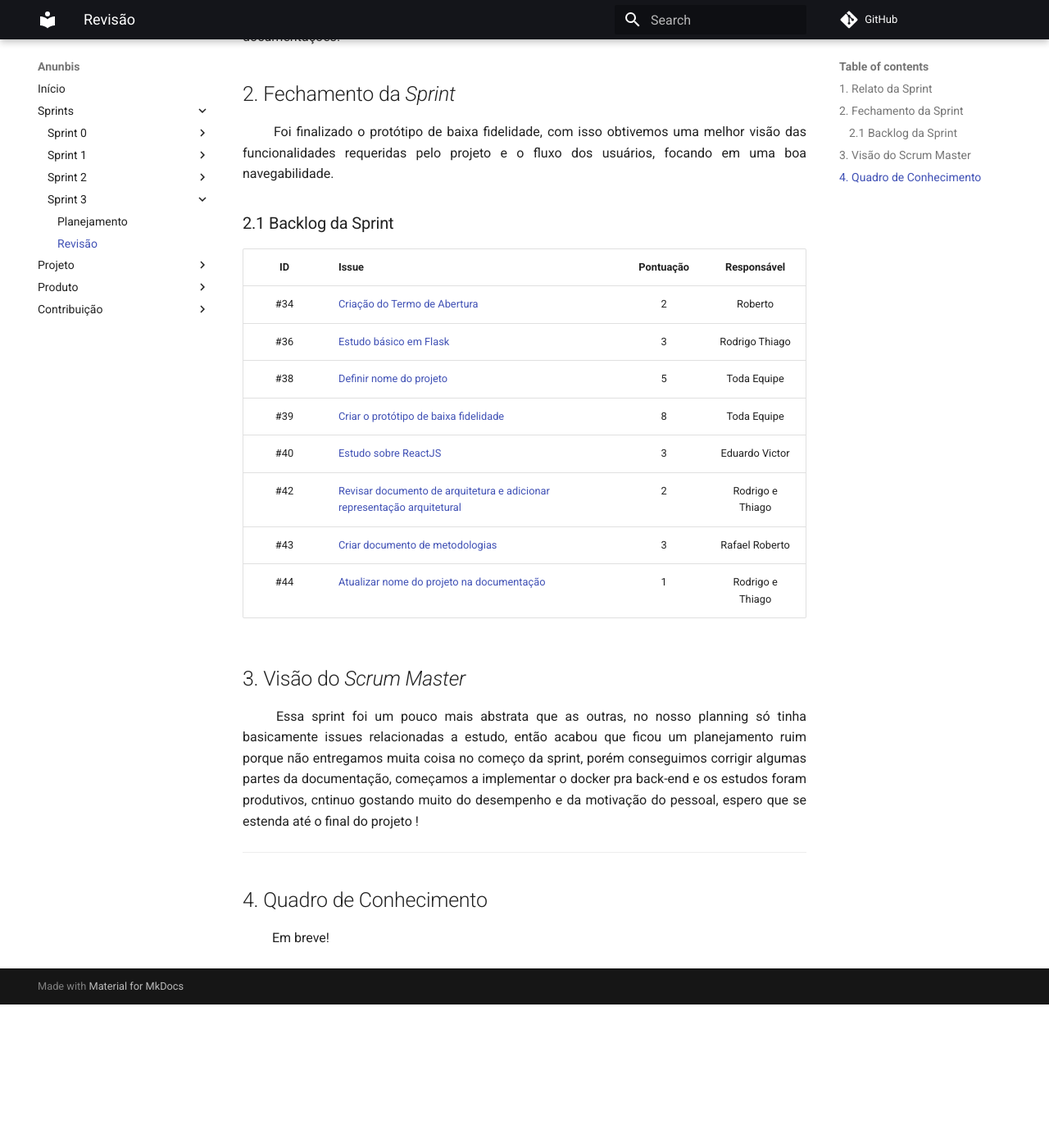
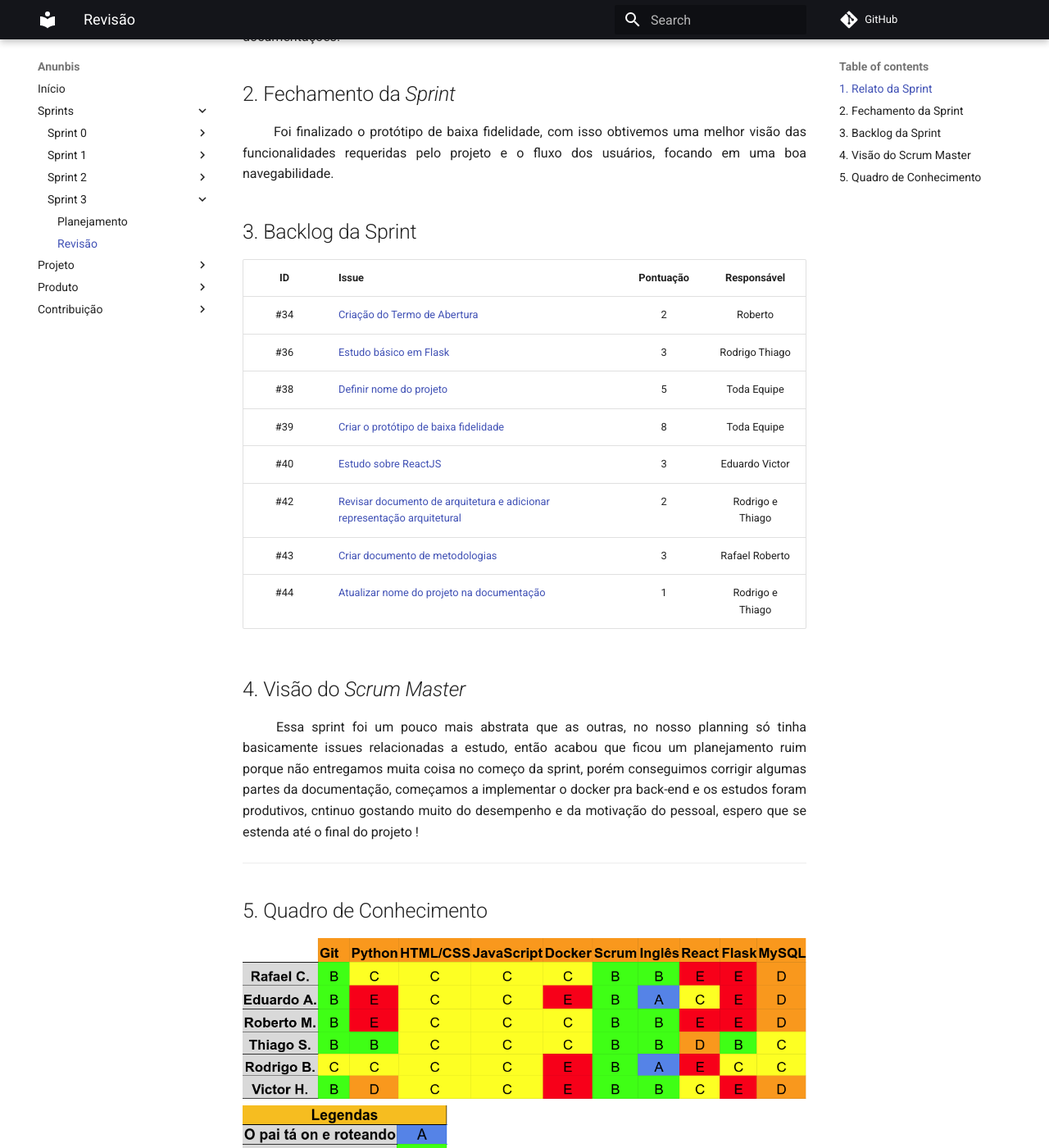
Before and after one commit to fga-eps-mds/2020.2-Anunbis, an MkDocs documentation site: the page built from docs/sprints/revisao-sprint-3.md, in a window 1280 px wide and 1400 px high, scrolled down 327 px. Shown: the whole window at 82% size. Built offline with MkDocs 1.6.1 and Material for MkDocs 9.7.7, drawn with Linux system fonts in a browser that asks for light colours; comment, search, counter and statistics services are not loaded; before the commit the page ends 1552 px from its top, so only the background shows below that.

Commit message:
#60 Adicionando a imagem do quadro de conhecimento
Co-authored-by: Balbinoo <rodrigo080599@hotmail.com>

```diff
--- a/docs/sprints/revisao-sprint-3.md
+++ b/docs/sprints/revisao-sprint-3.md
@@ -10,7 +10,7 @@ Nessa sprint foi decidido estudar as tecnologias que foram previamente combinada
 <p align="justify">&emsp;&emsp; Foi finalizado o protótipo de baixa fidelidade, com isso obtivemos uma melhor visão das funcionalidades requeridas pelo projeto e o fluxo dos usuários, focando em uma boa navegabilidade.
 </p>
 
-### 2.1 Backlog da Sprint
+## 3. Backlog da Sprint
 
 | ID | Issue | Pontuação | Responsável|
 |:--:| ------- | :----: | :----: |
@@ -24,28 +24,19 @@ Nessa sprint foi decidido estudar as tecnologias que foram previamente combinada
 | #44 | [Atualizar nome do projeto na documentação](https://github.com/fga-eps-mds/2019.2-arbc/issues/44)|1| Rodrigo e Thiago|
 
 
-## 3. Visão do _Scrum Master_
+## 4. Visão do _Scrum Master_
 
 <p align="justify">&emsp;&emsp; Essa sprint foi um pouco mais abstrata que as outras, no nosso planning só tinha basicamente issues relacionadas a estudo, então acabou que ficou um planejamento ruim porque não entregamos muita coisa no começo da sprint, porém conseguimos corrigir algumas partes da documentação, começamos a implementar o docker pra back-end e os estudos foram produtivos, cntinuo gostando muito do desempenho e da motivação do pessoal, espero que se estenda até o final do projeto ! </p>
 
 ------------
 
-## 4. Quadro de Conhecimento
-<p align="justify">&emsp;&emsp; Em breve!</p>
-<!--
-Em ![](https://i.ibb.co/VScZ3r4/conh3.png)
-<p align="justify">&emsp;&emsp; Em breve!</p>
--->
+## 5. Quadro de Conhecimento
+
+<img src="/images/quadroConhecimento2.png" width="1000">
+<img src="/images/legendaQuadroConhecimento.png" width="250">
 
 
-
-
-<!-- ## 1. Relato da _Sprint_
-
-<p align="justify">&emsp;&emsp; A Sprint 3 foi animada,, o que trouxe algun</p>
-
-
-------------
+<!--
 # 2. Reuniões da _Sprint_ 3
 
 ## 2.1. Reunião 1
```
